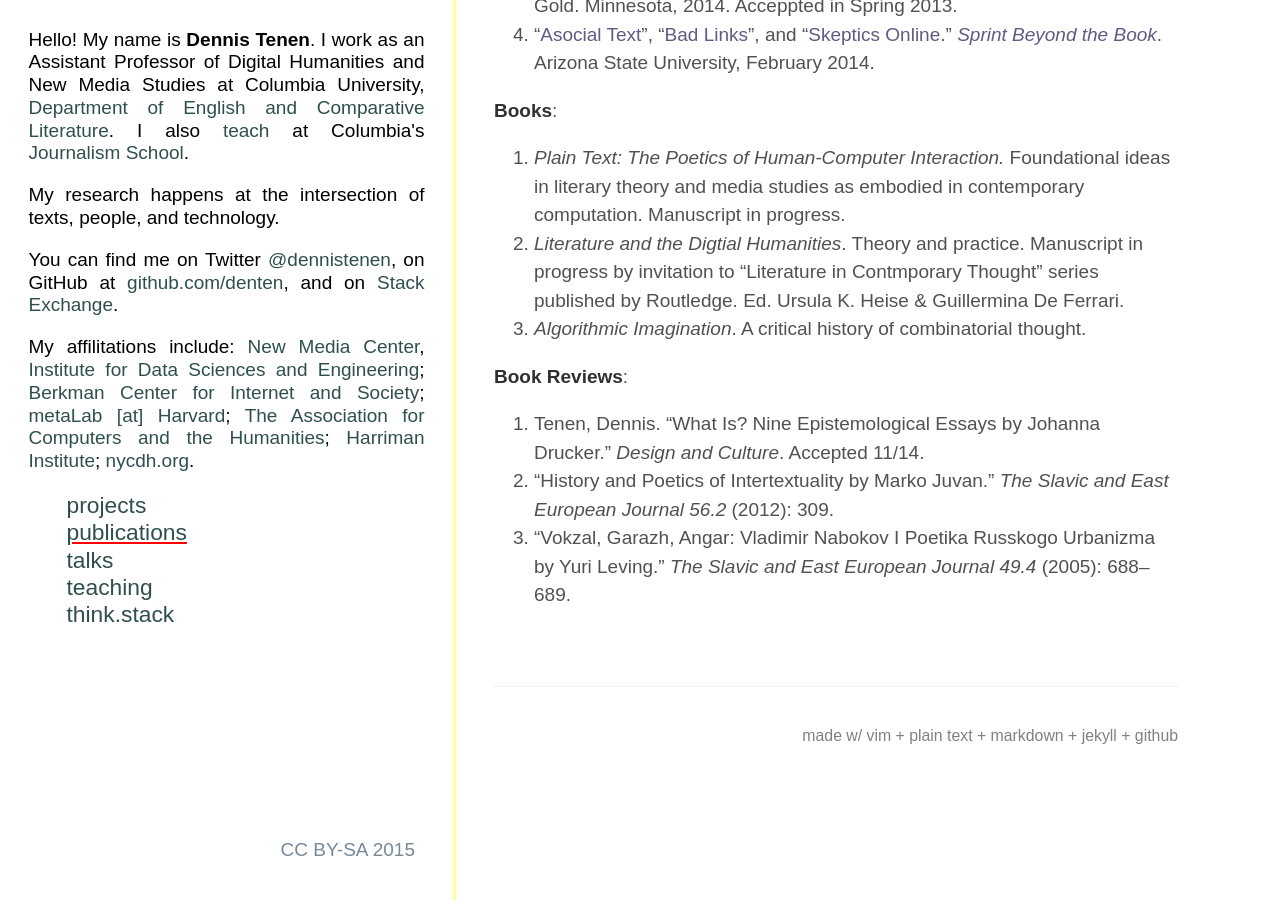
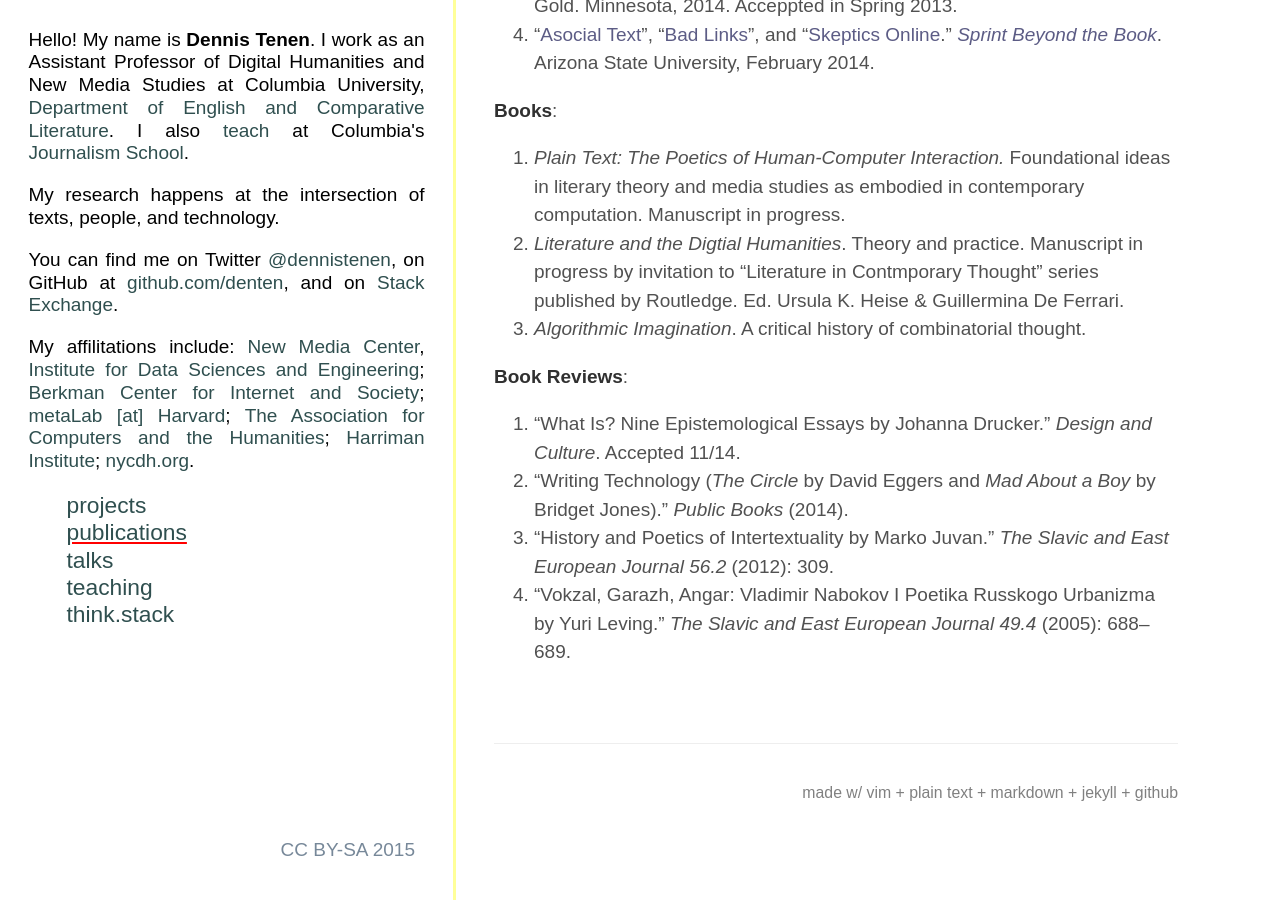
Before and after one commit to denten/denten.github.io, a Jekyll site: the page built from _pages/category-pages/publications.md, in a window 1280 px wide and 900 px high, scrolled down 597 px. Built offline with Jekyll 4.4.1, drawn with Linux system fonts in a browser that asks for light colours; some web fonts are replaced.

Commit message:
add writing technology

```diff
--- a/_includes/CV/04-publications.md
+++ b/_includes/CV/04-publications.md
@@ -43,8 +43,10 @@
 
 **Book Reviews**:
 
-1. Tenen, Dennis. “What Is? Nine Epistemological Essays by Johanna Drucker.”
+1. “What Is? Nine Epistemological Essays by Johanna Drucker.”
    *Design and Culture*. Accepted 11/14.
+1. “Writing Technology (*The Circle* by David Eggers and *Mad About
+   a Boy* by Bridget Jones).” *Public Books* (2014).
 1. "History and Poetics of Intertextuality by Marko Juvan." *The Slavic and
    East European Journal 56.2* (2012): 309.
 1. "Vokzal, Garazh, Angar: Vladimir Nabokov I Poetika Russkogo Urbanizma by
```
